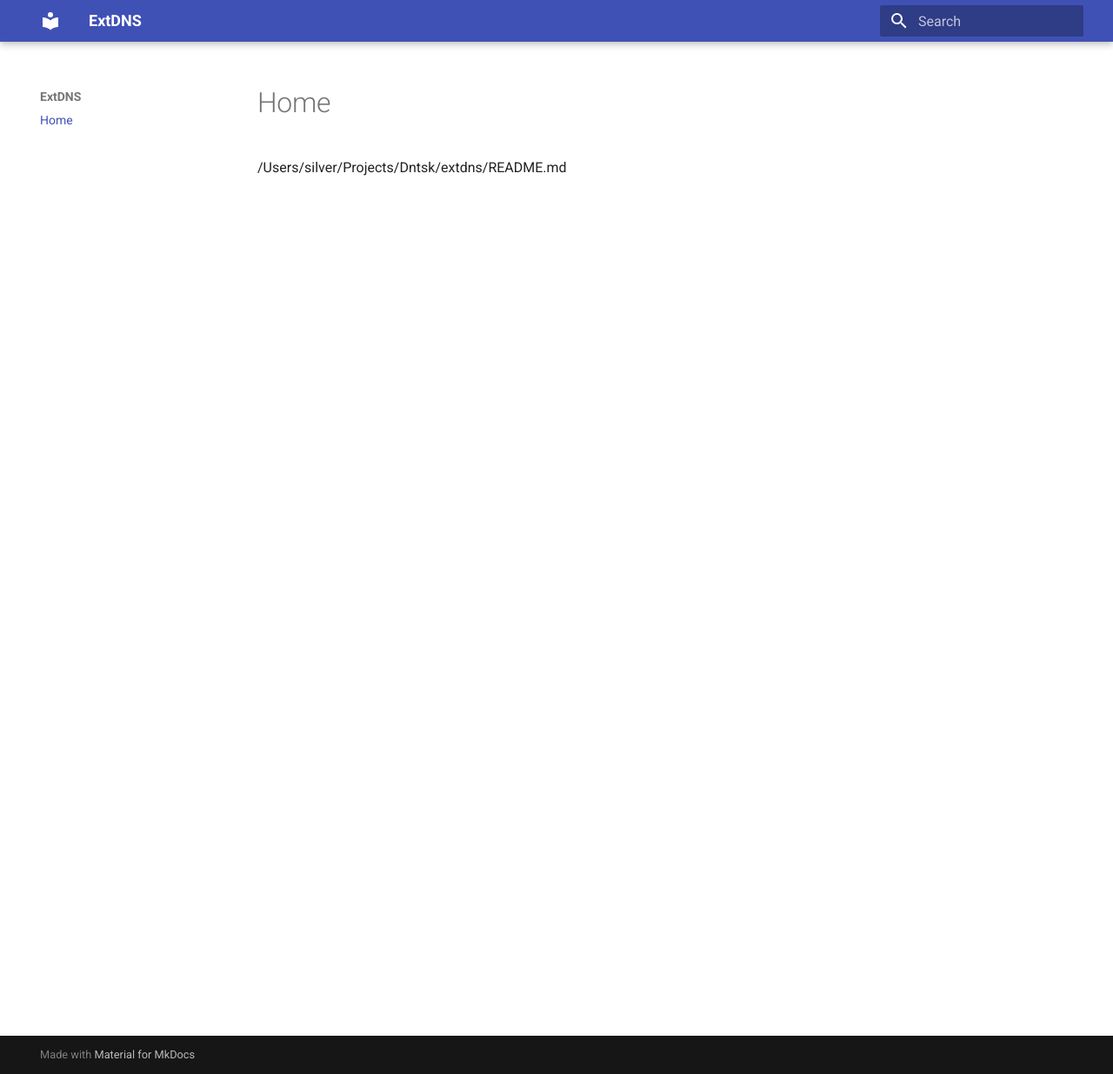
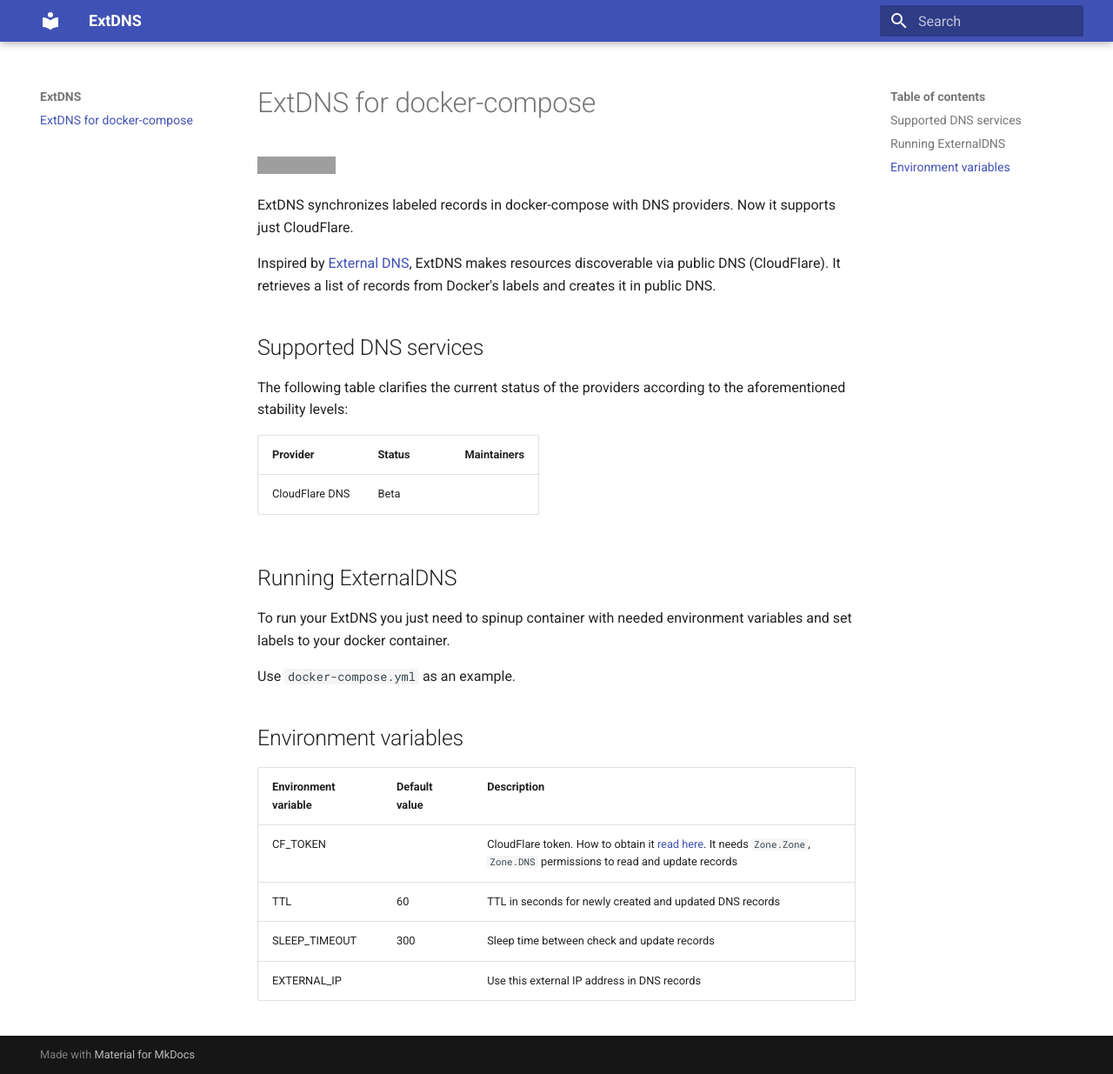
Before and after one commit to dntsk/extdns, an MkDocs documentation site: the page built from docs/index.md, in a window 1280 px wide and 1235 px high. Shown: the whole window at 87% size. Built offline with MkDocs 1.6.1 and Material for MkDocs 9.7.7, drawn with Linux system fonts in a browser that asks for light colours; grey boxes are pictures that could not be loaded.

```diff
--- a/docs/index.md
+++ b/docs/index.md
@@ -1 +1,30 @@
-/Users/silver/Projects/Dntsk/extdns/README.md
+# ExtDNS for docker-compose
+
+![License](https://img.shields.io/github/license/dntsk/extdns)
+
+ExtDNS synchronizes labeled records in docker-compose with DNS providers. Now it supports just CloudFlare.
+
+Inspired by [External DNS](https://github.com/kubernetes-sigs/external-dns), ExtDNS makes resources discoverable via public DNS (CloudFlare). It retrieves a list of records from Docker's labels and creates it in public DNS.
+
+## Supported DNS services
+
+The following table clarifies the current status of the providers according to the aforementioned stability levels:
+
+| Provider       | Status | Maintainers |
+| -------------- | ------ | ----------- |
+| CloudFlare DNS | Beta   |             |
+
+## Running ExternalDNS
+
+To run your ExtDNS you just need to spinup container with needed environment variables and set labels to your docker container.
+
+Use `docker-compose.yml` as an example.
+
+## Environment variables
+
+| Environment variable | Default value | Description |
+|----------------------|---------------|-------------|
+| CF_TOKEN             |               | CloudFlare token. How to obtain it [read here](https://developers.cloudflare.com/api/tokens/create). It needs `Zone.Zone`, `Zone.DNS` permissions to read and update records
+| TTL                  | 60            | TTL in seconds for newly created and updated DNS records
+| SLEEP_TIMEOUT        | 300           | Sleep time between check and update records
+| EXTERNAL_IP          |               | Use this external IP address in DNS records
```
Also changed, not shown: README.md (+3 -21 lines).
